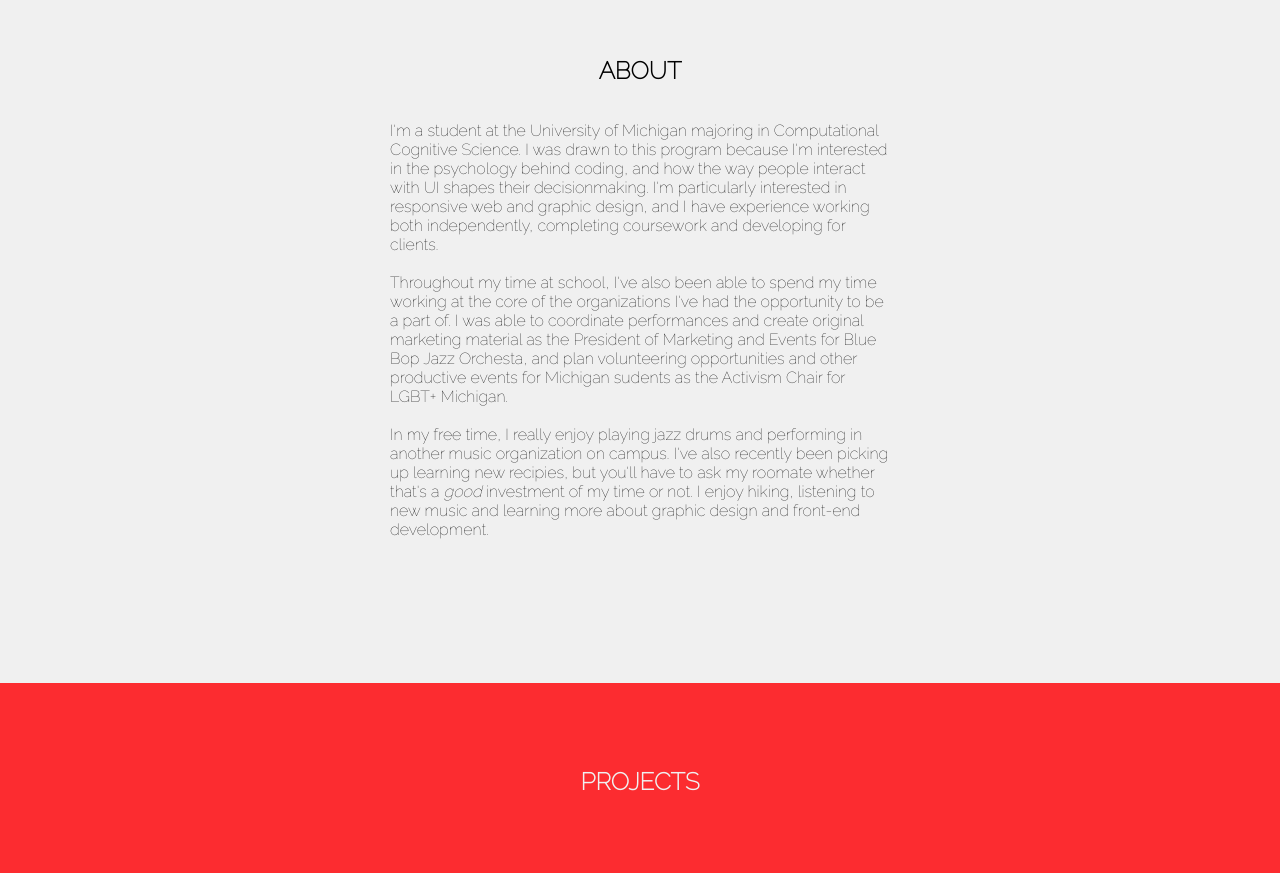
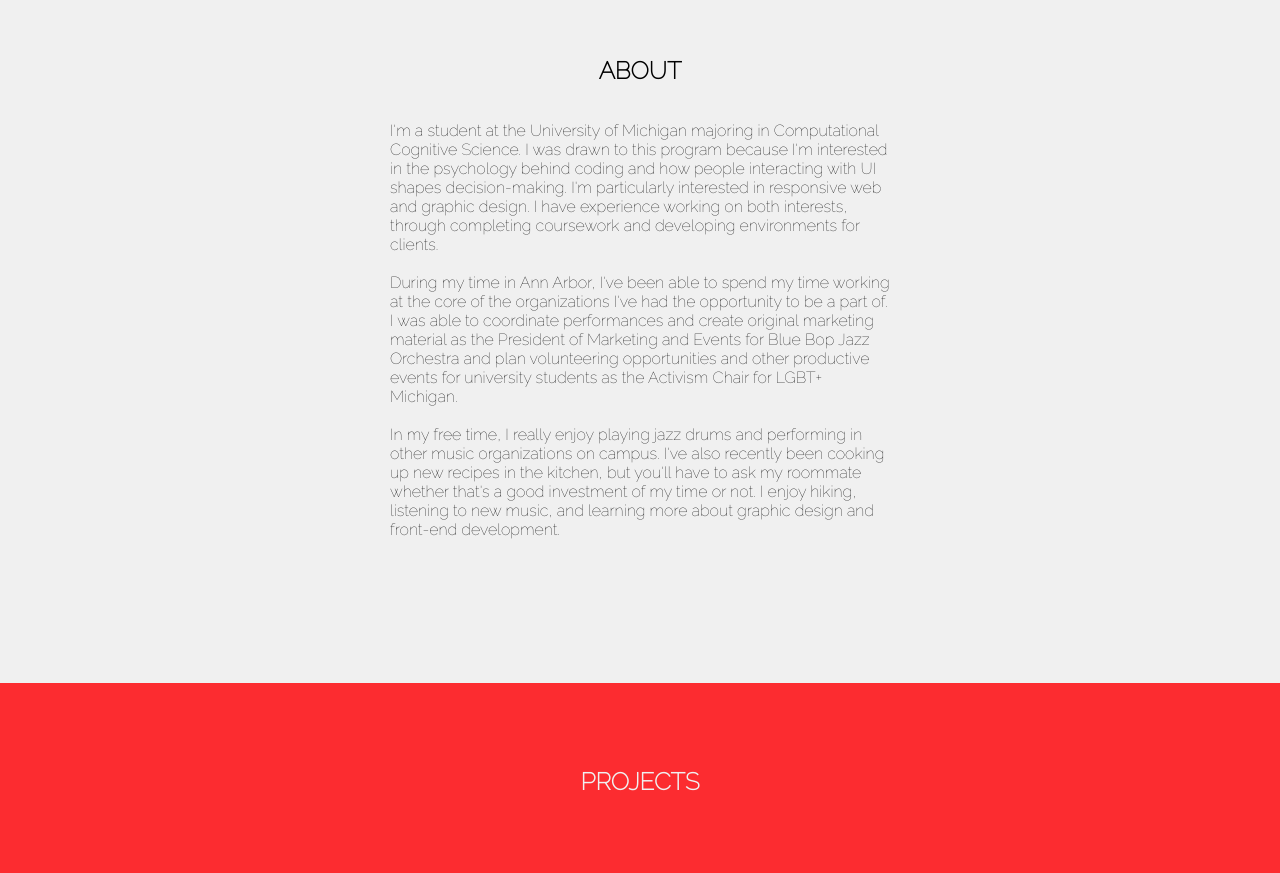
Before and after one commit to nikzazula/Personal, a plain HTML site: page index.html in a window 1280 px wide. Shown: the part 940-1813 px from the top of the page. Drawn offline with Linux system fonts and the light colour scheme.

Commit message:
Update index.html

```diff
--- a/index.html
+++ b/index.html
@@ -32,7 +32,10 @@
 </div>
 <div id="about-div">
 <h2 id="about-header">ABOUT</h2>
-<p id="about-text">I'm a student at the University of Michigan majoring in Computational Cognitive Science. I was drawn to this program because I'm interested in the psychology behind coding, and how the way people interact with UI shapes their decisionmaking. I'm particularly interested in responsive web and graphic design, and I have experience working both independently, completing coursework and developing for clients. <br><br>Throughout my time at school, I've also been able to spend my time working at the core of the organizations I've had the opportunity to be a part of. I was able to coordinate performances and create original marketing material as the President of Marketing and Events for Blue Bop Jazz Orchesta, and plan volunteering opportunities and other productive events for Michigan sudents as the Activism Chair for LGBT+ Michigan.<br><br>In my free time, I really enjoy playing jazz drums and performing in another music organization on campus. I've also recently been picking up learning new recipies, but you'll have to ask my roomate whether that's a <em>good</em> investment of my time or not. I enjoy hiking, listening to new music and learning more about graphic design and front-end development.</p>
+<p id="about-text">I'm a student at the University of Michigan majoring in Computational Cognitive Science. I was drawn to this program because I'm interested in the psychology behind coding and how people interacting with UI shapes decision-making. I'm particularly interested in responsive web and graphic design. I have experience working on both interests, through completing coursework and developing environments for clients.
+	<br><br>During my time in Ann Arbor, I've been able to spend my time working at the core of the organizations I've had the opportunity to be a part of. I was able to coordinate performances and create original marketing material as the President of Marketing and Events for Blue Bop Jazz Orchestra and plan volunteering opportunities and other productive events for university students as the Activism Chair for LGBT+ Michigan.
+<br><br>In my free time, I really enjoy playing jazz drums and performing in other music organizations on campus. I've also recently been cooking up new recipes in the kitchen, but you'll have to ask my roommate whether that's a good investment of my time or not. I enjoy hiking, listening to new music, and learning more about graphic design and front-end development.
+</p>
 </div>
 
 <div id="projects-div">
```
